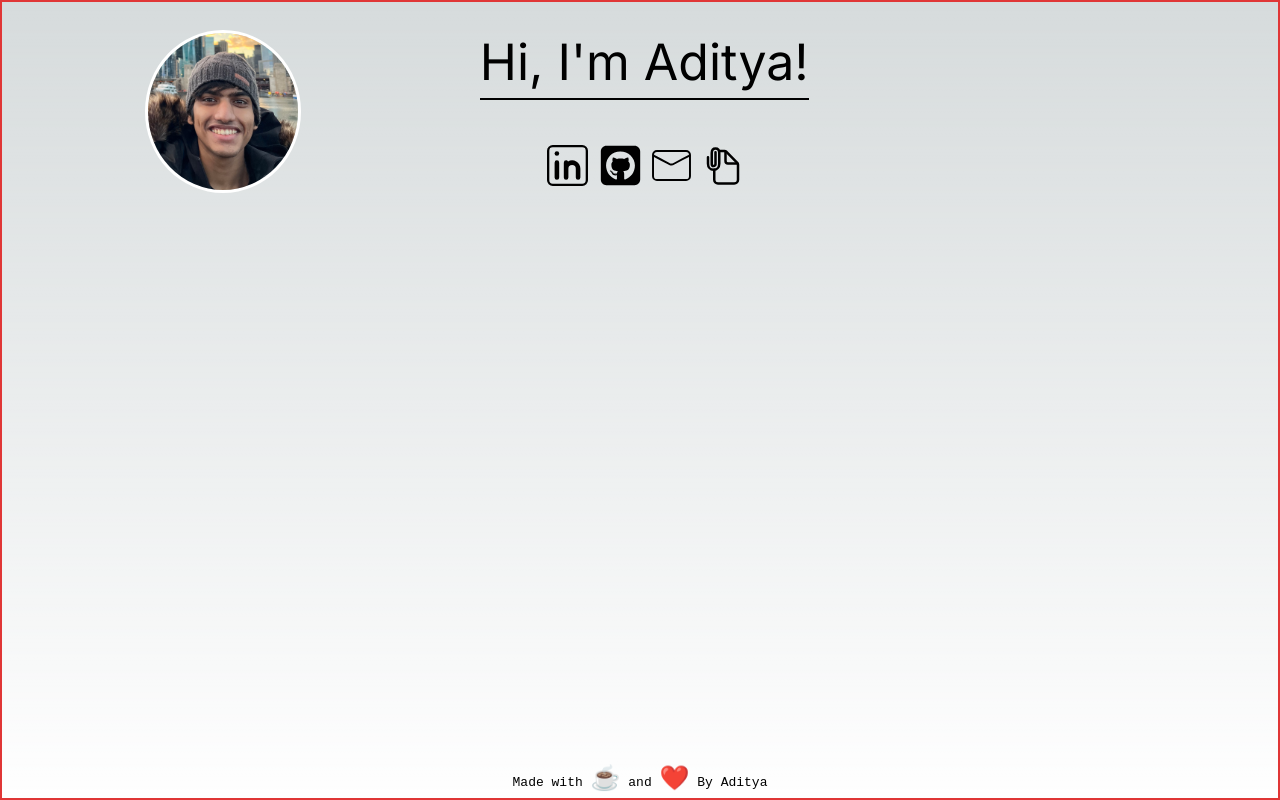
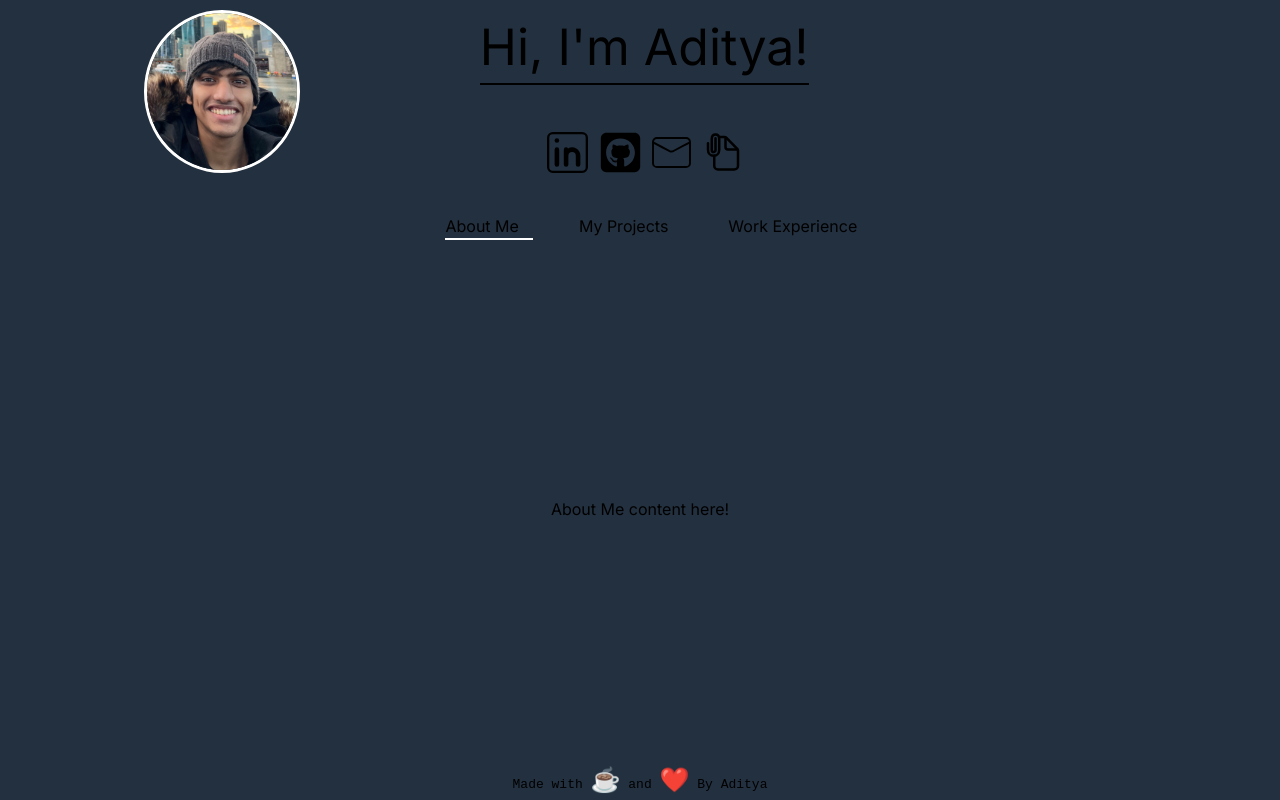
Before and after one commit to AdityaKunte18/AdityaKunte18.github.io, a Next.js app: page / in a window 1280 px wide. Built offline with nearby package versions, Linux system fonts and the light colour scheme.

Commit message:
added moving tabs

```diff
--- a/src/app/globals.css
+++ b/src/app/globals.css
@@ -18,12 +18,12 @@
 
 body {
   color: rgb(var(--foreground-rgb));
-  background: linear-gradient(
+  /* background: linear-gradient(
       to bottom,
       transparent,
       rgb(var(--background-end-rgb))
     )
-    rgb(var(--background-start-rgb));
+    rgb(var(--background-start-rgb)); */
 }
 
 @layer utilities {
--- a/src/app/page.js
+++ b/src/app/page.js
@@ -1,3 +1,4 @@
+"use client"
 import '../styles/styles.css';
 import { CiLinkedin } from "react-icons/ci";
 import { SlSocialLinkedin } from "react-icons/sl";
@@ -6,6 +7,7 @@ import { VscMail } from "react-icons/vsc";
 import { CiMail } from "react-icons/ci";
 import Image from 'next/image';
 import { IoDocumentAttachOutline } from "react-icons/io5";
+import ContentContainer from '@/components/ContentContainer';
 
 export default function Home() {
   return (
@@ -55,8 +57,9 @@ export default function Home() {
 
        </div>
       </div>
+      <ContentContainer/>
       <div className="footerContainer">
-      <h1 style={{fontFamily:'monospace'}}>Made with <span style={{fontSize:'18pt'}}>☕️</span> and <span style={{fontSize:'18pt'}}>❤️</span> By Aditya </h1>
+        <h1 style={{fontFamily:'monospace'}}>Made with <span style={{fontSize:'18pt'}}>☕️</span> and <span style={{fontSize:'18pt'}}>❤️</span> By Aditya </h1>
       </div>
     </div>
   );
--- /dev/null
+++ b/src/components/ContentContainer.js
@@ -0,0 +1,43 @@
+import React, { useState, useEffect, useRef } from 'react';
+import '../styles/styles.css';
+
+function ContentContainer() {
+  // Adding "Work Experience" to the tabs list
+  const tabs = ["About Me", "My Projects", "Work Experience"];
+  const [selectedTab, setSelectedTab] = useState(tabs[0]);
+  const underlineRef = useRef(null);
+  const tabRefs = useRef(tabs.map(() => React.createRef()));
+
+  useEffect(() => {
+    const currentTab = tabRefs.current[tabs.indexOf(selectedTab)].current;
+    const underline = underlineRef.current;
+    underline.style.width = `${currentTab.offsetWidth}px`;
+    underline.style.left = `${currentTab.offsetLeft}px`;
+  }, [selectedTab]);
+
+  return (
+    <div className="contentContainer">
+      <div className="optionsContainer">
+        <div style={{width:'36%'}}></div>
+        <div className="tabsContainer">
+          {tabs.map((tab, index) => (
+            <h1 key={tab} ref={tabRefs.current[index]} onClick={() => setSelectedTab(tab)}>
+              {tab}
+            </h1>
+          ))}
+          <div className="underline" ref={underlineRef}></div>
+        </div>
+        <div style={{width:'33%'}}></div>
+      </div>
+
+      <div className="bodyContainer">
+        <h1>{selectedTab} content here!</h1>
+      </div>
+
+      <div style={{width:'33%'}}>
+      </div>
+    </div>
+  );
+}
+
+export default ContentContainer;
--- a/src/styles/styles.css
+++ b/src/styles/styles.css
@@ -1,8 +1,8 @@
 .mainContainer {
   display: flex;
   flex-direction: column;
-  border-color: rgb(224, 54, 54);
-  border-width: 2px;
+  /* border-color: rgb(224, 54, 54); */
+  /* border-width: 2px; */
   width: 100%;
   height: 100%;
 }
@@ -11,6 +11,11 @@ html, body {
   margin: 0;
   padding: 0;
   height: 100%;
+}
+
+body {
+  color: rgb(var(--foreground-rgb)); /* Keeps your text color as before */
+  background-color: #23303f; /* Sets the solid background color */
 }
 
 .headerSection {
@@ -45,6 +50,7 @@ html, body {
   width: 33% ;
   justify-content: center;
   align-items: center;
+  margin-bottom: 2%;
 
 }
 
@@ -63,7 +69,7 @@ html, body {
 .tooltipText {
   visibility: hidden;
   width: 120px;
-  background-color: black;
+  background-color: #23303f;
   color: #fff;
   text-align: center;
   border-radius: 6px;
@@ -120,7 +126,7 @@ html, body {
 
 .nameContainer {
   font-size: 20;
-  margin-top: 3%;
+  /* margin-top: 3%; */
   /* border-color: aqua;
   border-width: 1px; */
   position: relative;
@@ -146,6 +152,62 @@ html, body {
   }
 }
 
+.contentContainer {
+  display: flex;
+  flex-direction: column;
+  align-items: center;
+  justify-content: space-between;
+  /* border: solid 1px white; */
+  width: 100%;
+  height: 100%;
+}
+
+.optionsContainer {
+  display: flex;
+  flex-direction: row;
+  /* border: 1px solid rgb(128, 171, 150); */
+  width: 100%;
+  height: 10%;
+  justify-content: center;
+  align-items: center;
+}
+
+
+/* Styles for the tabs container */
+.tabsContainer {
+  display: flex;
+  justify-content: center;
+  align-items: center;
+  width: 100%; /* Adjust as necessary */
+}
+
+/* Styles for each tab */
+.tabsContainer h1 {
+  cursor: pointer;
+  position: relative;
+  padding: 10px; /* Adjust padding as needed */
+  margin: 0 20px; /* Adjust margin as needed */
+  position: relative; /* For potential additional styling */
+  transition: color 2s ease; /* Smooth transition for text color or other properties */
+}
+
+/* Styles for the dynamic underline */
+.underline {
+  position: absolute;
+  height: 2px;
+  margin-top: 2%;
+  /* margin-bottom: 1%; */
+  background-color: rgb(255, 255, 255);
+  transition: left 0.8s ease, width 0.8s ease;
+}
+
+/* Optionally, add hover effects for tabs */
+.tabsContainer h1:hover {
+  color: #f3f3f3; /* Example hover color, adjust as needed */
+}
+
+
+
 .footerContainer {
   display: flex;
   flex-direction: row;
@@ -153,7 +215,7 @@ html, body {
   height: 5%;
   /* border-color: red;
   border-width: 1px; */
-  position: absolute;
+  /* position: fixed; */
   left: 0;
   bottom: 0;
   width: 100%;
```
